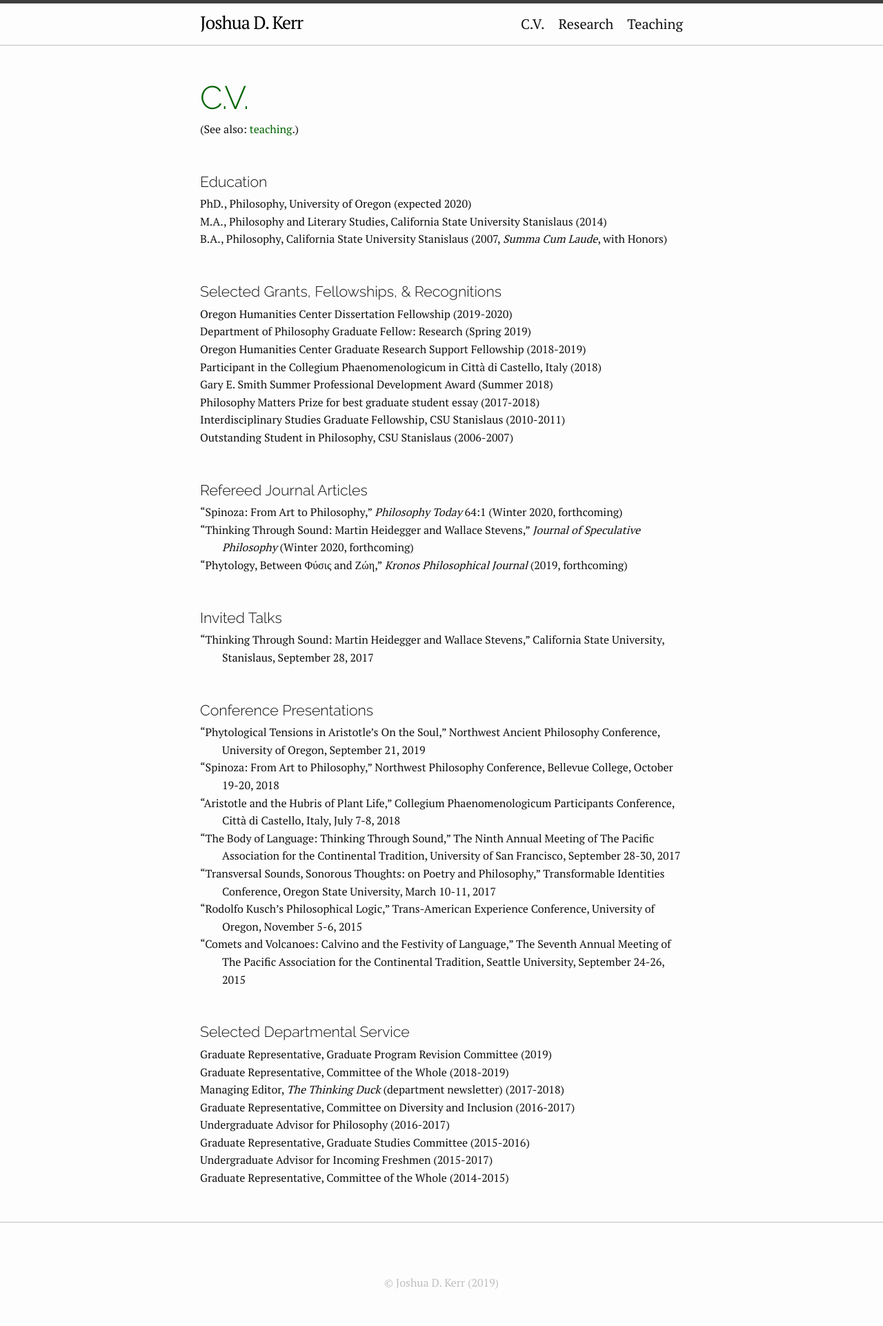
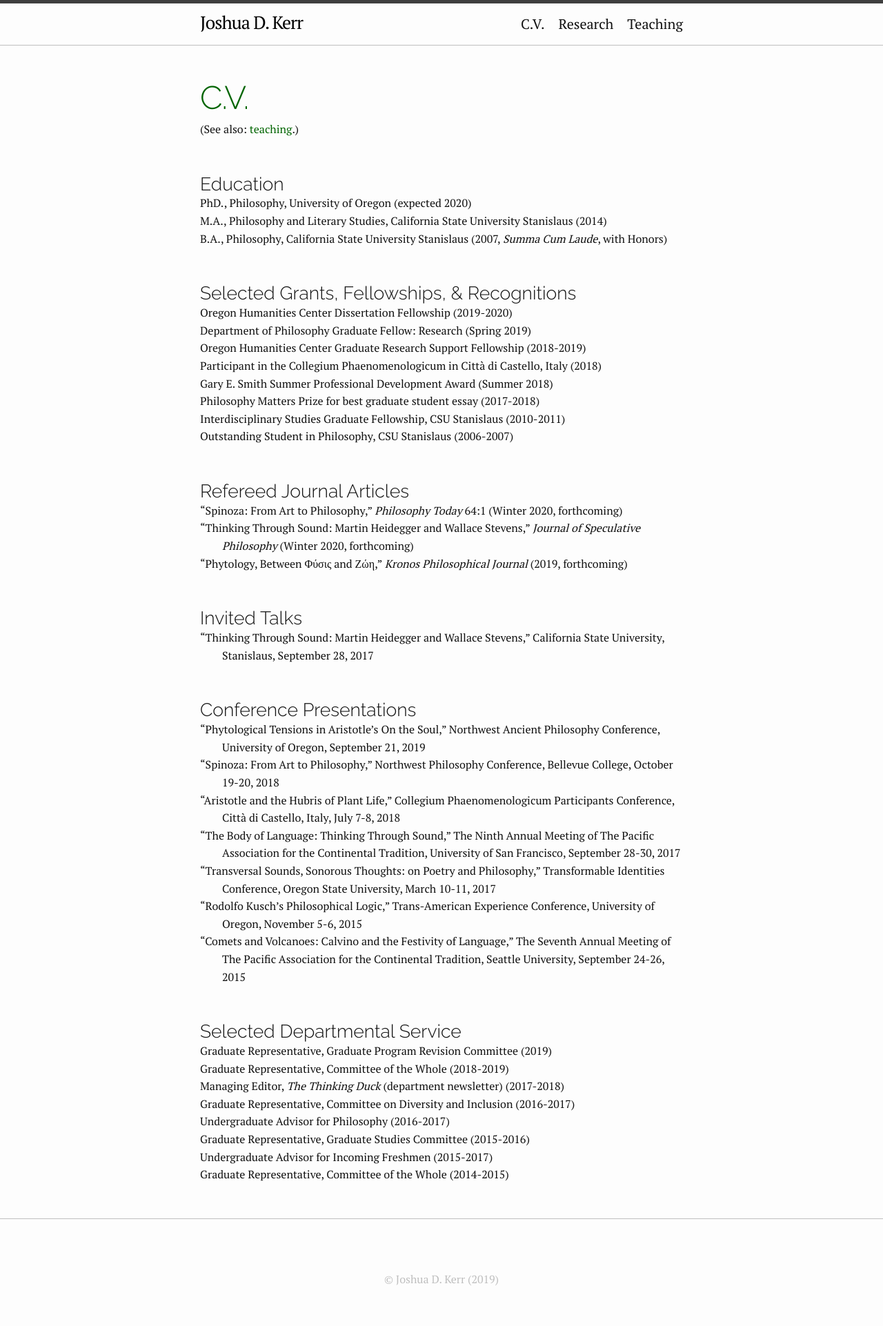
Before and after one commit to joshuakerr/joshuakerr.github.io.old, a Jekyll site: the page built from pages/cv.md, in a window 1280 px wide. Shown: the whole page at 69% size. Built offline with Jekyll 4.4.1, drawn with Linux system fonts in a browser that asks for light colours.

Commit message:
formatting

```diff
--- a/pages/cv.md
+++ b/pages/cv.md
@@ -5,12 +5,12 @@
 
 1. (See also: [teaching]({{ site.url }}/pages/teaching.html).)
 
-#### Education
+### Education
 1. PhD., Philosophy, University of Oregon (expected 2020)
 1. M.A., Philosophy and Literary Studies, California State University Stanislaus (2014)
 1. B.A., Philosophy, California State University Stanislaus (2007, *Summa Cum Laude*, with Honors)
 
-#### Selected Grants, Fellowships, & Recognitions
+### Selected Grants, Fellowships, & Recognitions
 1. Oregon Humanities Center Dissertation Fellowship (2019-2020)
 1. Department of Philosophy Graduate Fellow: Research (Spring 2019)
 1. Oregon Humanities Center Graduate Research Support Fellowship (2018-2019)
@@ -20,15 +20,15 @@
 1. Interdisciplinary Studies Graduate Fellowship, CSU Stanislaus (2010-2011)
 1. Outstanding Student in Philosophy, CSU Stanislaus (2006-2007)
 
-#### Refereed Journal Articles
+### Refereed Journal Articles
 1. “Spinoza: From Art to Philosophy,” *Philosophy Today* 64:1 (Winter 2020, forthcoming)
 1. “Thinking Through Sound: Martin Heidegger and Wallace Stevens,” *Journal of Speculative Philosophy* (Winter 2020, forthcoming)
 1. “Phytology, Between Φύσις and Ζώη,” *Kronos Philosophical Journal* (2019, forthcoming)
 
-#### Invited Talks
+### Invited Talks
 1. "Thinking Through Sound: Martin Heidegger and Wallace Stevens," California State University, Stanislaus, September 28, 2017
 
-#### Conference Presentations
+### Conference Presentations
 1. "Phytological Tensions in Aristotle’s On the Soul," Northwest Ancient Philosophy Conference, University of Oregon, September 21, 2019
 1. "Spinoza: From Art to Philosophy," Northwest Philosophy Conference, Bellevue College, October 19-20, 2018
 1. "Aristotle and the Hubris of Plant Life," Collegium Phaenomenologicum Participants Conference, Città di Castello, Italy, July 7-8, 2018
@@ -37,7 +37,7 @@
 1. "Rodolfo Kusch's Philosophical Logic," Trans-American Experience Conference, University of Oregon, November 5-6, 2015
 1. "Comets and Volcanoes: Calvino and the Festivity of Language," The Seventh Annual Meeting of The Pacific Association for the Continental Tradition, Seattle University, September 24-26, 2015
 
-#### Selected Departmental Service
+### Selected Departmental Service
 1. Graduate Representative, Graduate Program Revision Committee (2019)
 1. Graduate Representative, Committee of the Whole (2018-2019)
 1. Managing Editor, *The Thinking Duck* (department newsletter) (2017-2018)
```
